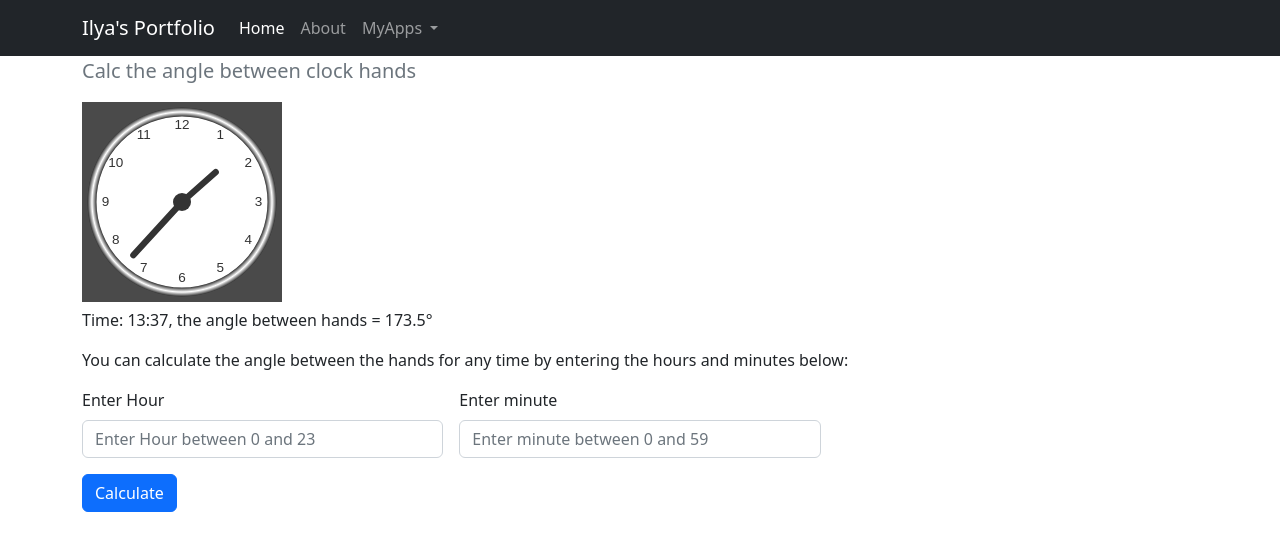
After one commit to i5ilya/iprtflio_web_app, a Flask app: page /app_clock_hand_angle_calc in a window 1280 px wide. The commit adds this page. Shown: the top 551 px of the page. Run offline with Flask 2, Linux system fonts and the light colour scheme.

Commit message:
add clock app

```diff
--- a/app.py
+++ b/app.py
@@ -3,6 +3,7 @@ from flask import Flask, render_template, request, url_for, redirect
 
 from the_age_app import the_age_app
 from ideal_weght import ideal_weght
+from app_clock_hand_angle_calc import app_hand_angle_calc
 
 app = Flask(__name__)
 
@@ -65,5 +66,20 @@ def app_test():
         return render_template("apps/app_test/test.html", user=user)
 
 
+@app.route("/app_clock_hand_angle_calc", methods=["GET", "POST"])
+def app_clock_hand_angle_calc():
+    if request.method == "POST":
+        json_data = request.get_json()
+        print(json_data)
+        hour = json_data['hour']
+        minute = json_data['minute']
+
+        return {
+            'response': app_hand_angle_calc(hour, minute)
+        }
+    else:
+        return render_template("apps/app_clock_hand_angle_calc/app_clock_hand_angle_calc.html")
+
+
 if __name__ == '__main__':
     app.run(debug=True)
--- /dev/null
+++ b/app_clock_hand_angle_calc.py
@@ -0,0 +1,36 @@
+def app_hand_angle_calc(hour, minute):
+
+    if hour >= 12:
+        hour = hour - 12
+    else:
+        hour = hour
+
+    degree_minute_hand = 6 * minute
+    degree_hour_hand = (hour * 30) + (minute * 0.5)
+
+    def degree_between_hand(value_degree_minute_hand, value_degree_hour_hand):
+        check1 = all([value_degree_hour_hand == 0, value_degree_minute_hand == 0])
+        check2 = any([value_degree_hour_hand == 0, value_degree_minute_hand == 0])
+        if check1:
+            return 0
+        if check2:
+            if value_degree_minute_hand == 0:
+                return 360 - value_degree_hour_hand
+            elif value_degree_hour_hand == 0:
+                return 360 - value_degree_minute_hand
+        if value_degree_hour_hand < value_degree_minute_hand:
+            return value_degree_minute_hand - value_degree_hour_hand
+        if value_degree_minute_hand < value_degree_hour_hand:
+            return value_degree_hour_hand - value_degree_minute_hand
+
+    def correction(main_func):
+        if main_func >= 181:
+            return 360 - main_func
+        else:
+            return main_func
+
+    return correction(degree_between_hand(degree_minute_hand, degree_hour_hand))
+
+
+if __name__ == '__main__':
+    something = app_hand_angle_calc(15, 50)
--- /dev/null
+++ b/templates/apps/app_clock_hand_angle_calc/app_clock_hand_angle_calc.html
@@ -0,0 +1,194 @@
+{% extends 'index.html' %}
+
+{% block title %}
+App "The Ideal Weight"
+{% endblock %}
+
+{% block body %}
+
+<p class="lead text-muted text-sm-start">
+  Calc the angle between clock hands
+</p>
+
+<canvas id="canvas" width="200" height="200" style="background-color:rgb(74, 74, 74)">
+</canvas>
+
+<p>
+  Time: <span id="time_now"></span>,
+  the angle between hands = <span id="angle_now"></span>°
+</p>
+
+<p>
+  You can calculate the angle between the hands for any time by entering the hours and minutes below:
+</p>
+
+<iframe name="noreload" title="noreload" style="display:none;"></iframe>
+<form class="row g-3" target="noreload" name="iwform">
+  <div class="col-md-4">
+    <label for="hour" class="form-label">Enter Hour</label>
+    <input type="number" class="form-control" id="hour" required placeholder="Enter Hour between 0 and 23" min="0"
+      max="23">
+  </div>
+  <div class="col-md-4">
+    <label for="minute" class="form-label">Enter minute</label>
+    <input type="number" class="form-control" id="minute" required placeholder="Enter minute between 0 and 59" min="0"
+      max="59">
+  </div>
+
+
+  <div class="col-12">
+    <button type="submit" class="btn btn-primary send__data__btn">Calculate</button>
+  </div>
+</form>
+<br>
+<p><span id="response"></span></p>
+
+<!-- <script src="{{url_for('static', filename='script_ideal_weight.js')}}" type="text/javascript" charset="UTF-8"></script> -->
+
+
+<script>
+
+  var canvas = document.getElementById("canvas");
+  var ctx = canvas.getContext("2d");
+  var radius = canvas.height / 2;
+  ctx.translate(radius, radius);
+  radius = radius * 0.90
+
+  var now = new Date();
+  var hour = now.getHours();
+  var minute = now.getMinutes();
+
+  get_angle(hour, minute);
+  show_time_and_angle(hour, minute);
+  drawClock(hour,minute);
+
+
+  const btn = document.querySelector('.send__data__btn');
+
+  btn.addEventListener('click', function () {
+    let hour = parseInt(document.getElementById("hour").value);
+    let minute = parseInt(document.getElementById("minute").value);
+
+    if (isNaN(hour) || isNaN(minute)) {
+      //None
+    } else {
+      get_angle(hour, minute);
+      show_time_and_angle(hour, minute);
+      drawClock(hour, minute);
+    }
+  });
+
+
+  function show_time_and_angle(hour, minute) {
+    document.getElementById('time_now').innerHTML = hour + ":" + minute;
+    document.getElementById('angle_now').innerHTML = angle_now;
+  }
+
+  function get_angle(hour, minute) {
+
+    fetch('/app_clock_hand_angle_calc', {
+      headers: {
+        'Content-Type': 'application/json'
+      },
+      method: 'POST',
+      body: JSON.stringify({
+        "hour": hour,
+        "minute": minute
+      })
+    }).then(function (response) {
+      if (response.ok) {
+        response.json().then(function (response) {
+          console.log(response);
+          document.getElementById('angle_now').innerHTML = response.response;
+          document.getElementById("angle_now").scrollIntoView();
+        });
+      } else {
+        throw Error('Something went wrong');
+      }
+    }).catch(function (error) {
+      console.log(error);
+    });
+  }
+
+
+
+
+
+
+
+  function drawClock(hour, minute) {
+    drawFace(ctx, radius);
+    drawNumbers(ctx, radius);
+    drawTime(ctx, radius, hour, minute);
+  }
+
+  function drawFace(ctx, radius) {
+    var grad;
+    ctx.beginPath();
+    ctx.arc(0, 0, radius, 0, 2 * Math.PI);
+    ctx.fillStyle = 'white';
+    ctx.fill();
+    grad = ctx.createRadialGradient(0, 0, radius * 0.95, 0, 0, radius * 1.05);
+    grad.addColorStop(0, '#333');
+    grad.addColorStop(0.5, 'white');
+    grad.addColorStop(1, '#333');
+    ctx.strokeStyle = grad;
+    ctx.lineWidth = radius * 0.1;
+    ctx.stroke();
+    ctx.beginPath();
+    ctx.arc(0, 0, radius * 0.1, 0, 2 * Math.PI);
+    ctx.fillStyle = '#333';
+    ctx.fill();
+  }
+
+  function drawNumbers(ctx, radius) {
+    var ang;
+    var num;
+    ctx.font = radius * 0.15 + "px arial";
+    ctx.textBaseline = "middle";
+    ctx.textAlign = "center";
+    for (num = 1; num < 13; num++) {
+      ang = num * Math.PI / 6;
+      ctx.rotate(ang);
+      ctx.translate(0, -radius * 0.85);
+      ctx.rotate(-ang);
+      ctx.fillText(num.toString(), 0, 0);
+      ctx.rotate(ang);
+      ctx.translate(0, radius * 0.85);
+      ctx.rotate(-ang);
+    }
+  }
+
+  function drawTime(ctx, radius, hour, minute) {
+    var now = new Date();
+    // var hour = now.getHours();
+    // var minute = now.getMinutes();
+    var second = now.getSeconds();
+    //hour
+    hour = hour % 12;
+    hour = (hour * Math.PI / 6) +
+      (minute * Math.PI / (6 * 60)) +
+      (second * Math.PI / (360 * 60));
+    drawHand(ctx, hour, radius * 0.5, radius * 0.07);
+    //minute
+    minute = (minute * Math.PI / 30) + (second * Math.PI / (30 * 60));
+    drawHand(ctx, minute, radius * 0.8, radius * 0.07);
+    // second
+    // second = (second * Math.PI / 30);
+    // drawHand(ctx, second, radius * 0.9, radius * 0.02);
+  }
+
+  function drawHand(ctx, pos, length, width) {
+    ctx.beginPath();
+    ctx.lineWidth = width;
+    ctx.lineCap = "round";
+    ctx.moveTo(0, 0);
+    ctx.rotate(pos);
+    ctx.lineTo(0, -length);
+    ctx.stroke();
+    ctx.rotate(-pos);
+  }
+</script>
+
+
+{% endblock %}
--- a/templates/index.html
+++ b/templates/index.html
@@ -43,6 +43,7 @@
             <ul class="dropdown-menu" aria-labelledby="navbarDropdown">
               <li><a class="dropdown-item" href="/app_the_age">App the age</a></li>
               <li><a class="dropdown-item" href="/app_ideal_weight">App ideal weight</a></li>
+              <li><a class="dropdown-item" href="/app_clock_hand_angle_calc">App clock hands angle calc</a></li>
               <li>
                 <hr class="dropdown-divider" />
               </li>
```
